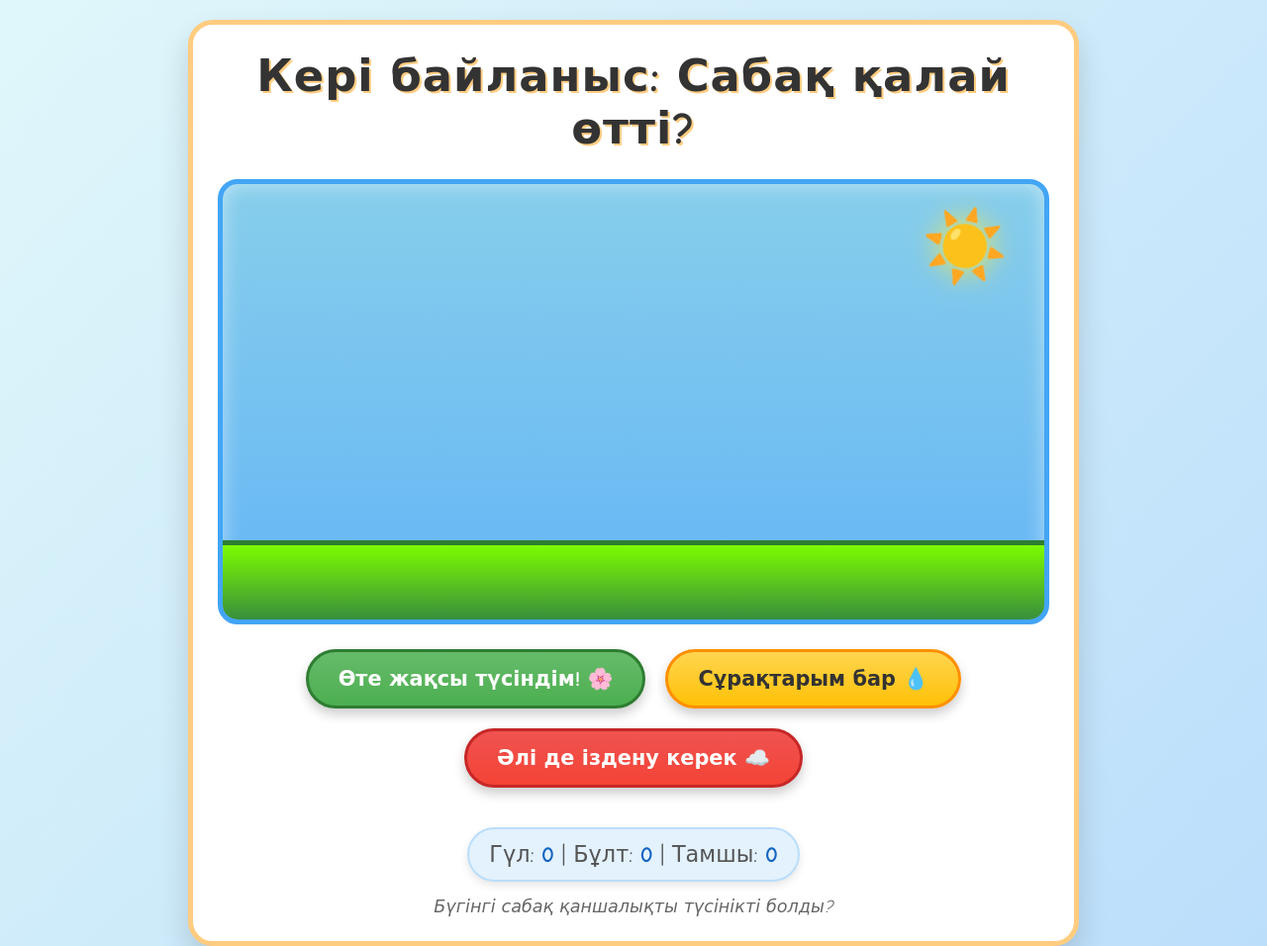
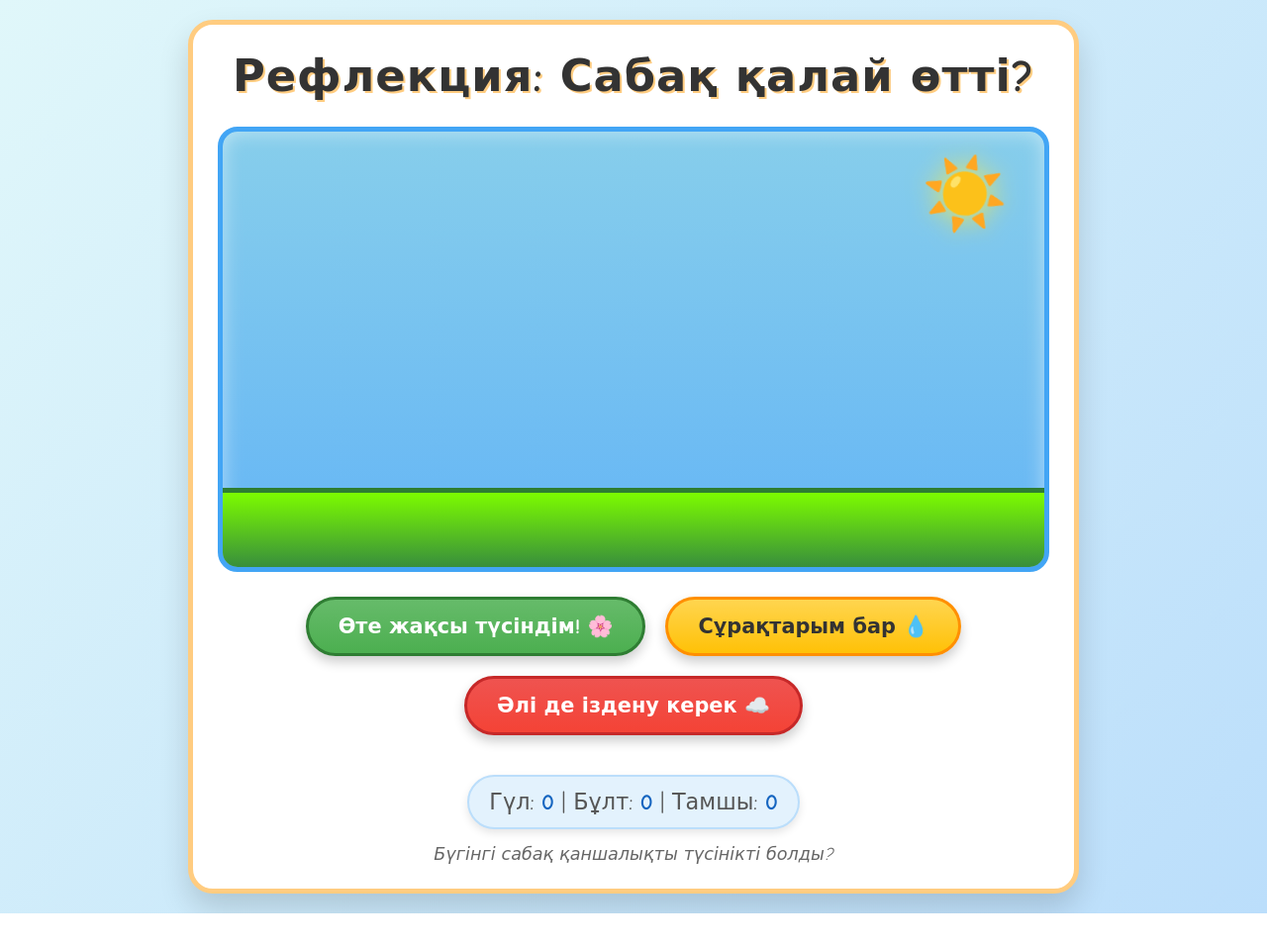
Before and after one commit to Zhanel12345/math-game, a plain HTML site: page index.html in a window 1280 px wide. Shown: the top 956 px of the page at 99% size. After the commit the page ends 923 px from the top, so only its background shows below. Drawn offline with Linux system fonts and the light colour scheme.

Commit message:
Update header text from 'Кері байланыс' to 'Рефлекция'

```diff
--- a/index.html
+++ b/index.html
@@ -225,7 +225,7 @@
 </head>
 <body>
     <div class="container">
-        <h1>Кері байланыс: Сабақ қалай өтті?</h1>
+        <h1>Рефлекция: Сабақ қалай өтті?</h1>
 
         <div class="game-area" id="gameArea">
             <div class="sun">☀️</div>
```
